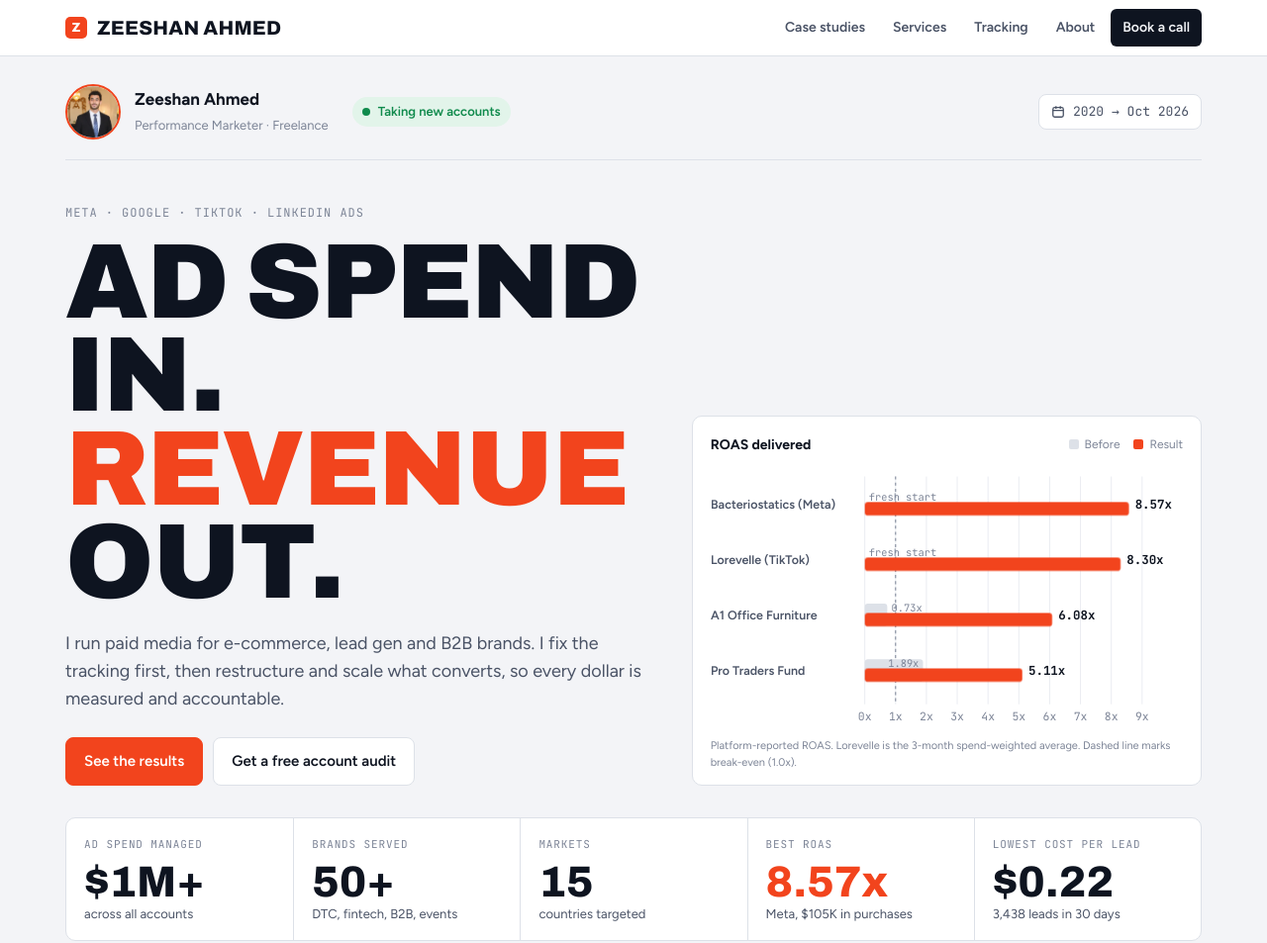
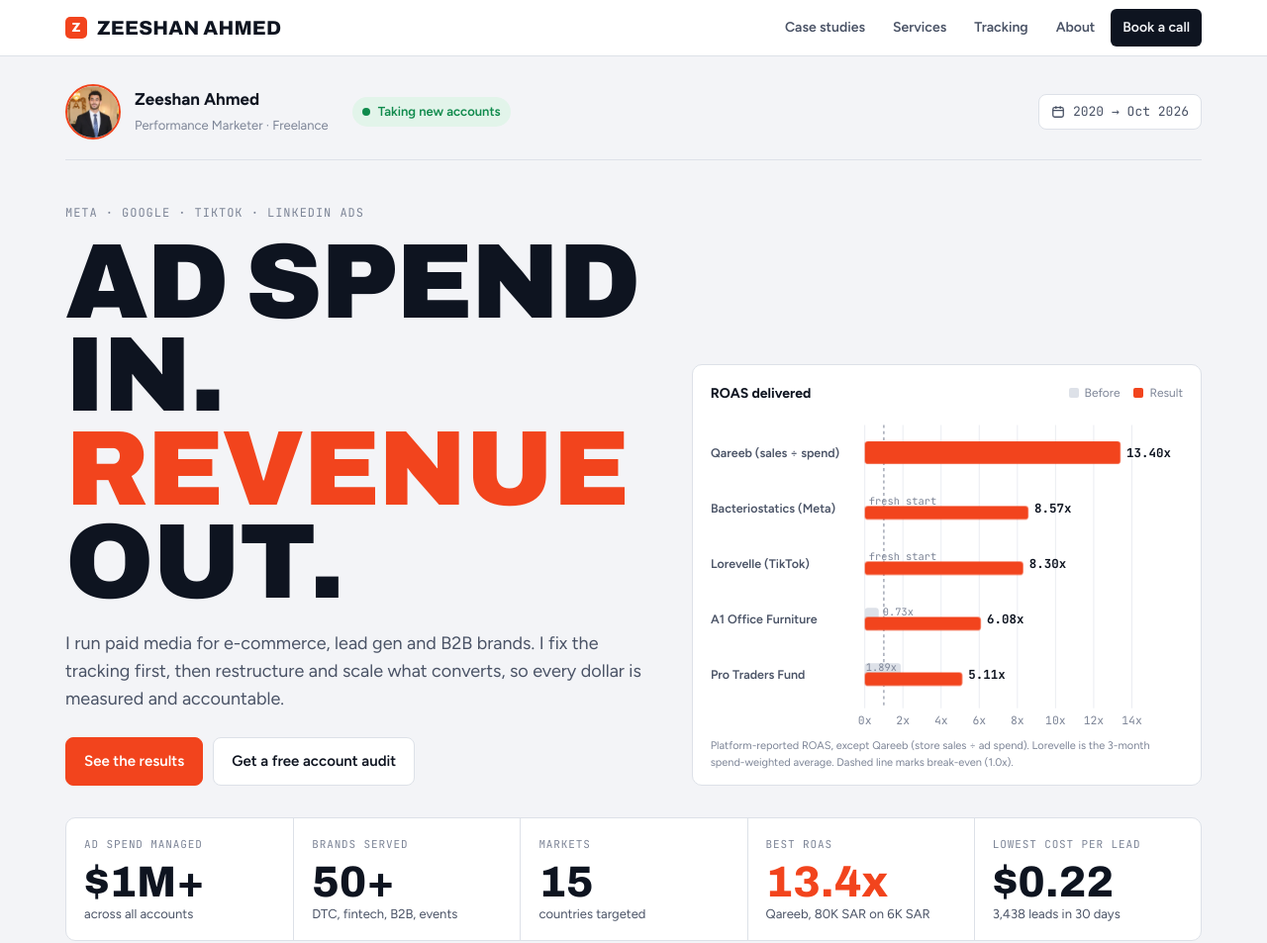
Before and after one commit to xeeshan7342/Portfolio, a plain HTML site: page index.html in a window 1280 px wide. Shown: the top 953 px of the page at 99% size. Drawn offline with Linux system fonts and the light colour scheme.

Commit message:
Add Qareeb to ROAS chart and Best ROAS

```diff
--- a/index.html
+++ b/index.html
@@ -268,8 +268,8 @@ tr.detail td{padding:0 14px 22px;background:var(--signal-wash);border-bottom:1px
           <b>ROAS delivered</b>
           <div class="legend"><span><i style="background:var(--line)"></i>Before</span><span><i style="background:var(--signal)"></i>Result</span></div>
         </div>
-        <svg id="roasChart" viewBox="0 0 460 260" role="img" aria-label="ROAS by client: Bacteriostatics 8.57x on Meta and Lorevelle 8.30x on TikTok, both from a fresh start, Pro Traders Fund from 1.89x to 5.11x, UK office furniture retailer from 0.73x to 6.08x"></svg>
-        <figcaption class="src">Platform-reported ROAS. Lorevelle is the 3-month spend-weighted average. Dashed line marks break-even (1.0x).</figcaption>
+        <svg id="roasChart" viewBox="0 0 460 310" role="img" aria-label="ROAS by client: Qareeb 13.4x (store sales over ad spend), Bacteriostatics 8.57x on Meta and Lorevelle 8.30x on TikTok, both from a fresh start, Pro Traders Fund from 1.89x to 5.11x, UK office furniture retailer from 0.73x to 6.08x"></svg>
+        <figcaption class="src">Platform-reported ROAS, except Qareeb (store sales ÷ ad spend). Lorevelle is the 3-month spend-weighted average. Dashed line marks break-even (1.0x).</figcaption>
       </figure>
     </div>
 
@@ -277,7 +277,7 @@ tr.detail td{padding:0 14px 22px;background:var(--signal-wash);border-bottom:1px
       <div class="kpi"><div class="eyebrow">Ad spend managed</div><div class="n">$1M+</div><div class="d">across all accounts</div></div>
       <div class="kpi"><div class="eyebrow">Brands served</div><div class="n">50+</div><div class="d">DTC, fintech, B2B, events</div></div>
       <div class="kpi"><div class="eyebrow">Markets</div><div class="n">15</div><div class="d">countries targeted</div></div>
-      <div class="kpi"><div class="eyebrow">Best ROAS</div><div class="n" style="color:var(--signal)">8.57x</div><div class="d">Meta, $105K in purchases</div></div>
+      <div class="kpi"><div class="eyebrow">Best ROAS</div><div class="n" style="color:var(--signal)">13.4x</div><div class="d">Qareeb, 80K SAR on 6K SAR</div></div>
       <div class="kpi"><div class="eyebrow">Lowest cost per lead</div><div class="n">$0.22</div><div class="d">3,438 leads in 30 days</div></div>
     </div>
   </div>
@@ -553,15 +553,16 @@ document.getElementById("roster").innerHTML = ROSTER.filter(n => !hidden.has(n))
   const svg = document.getElementById("roasChart");
   const pick = id => CASES.find(c => c.id === id);
   const data = [
+    {c:pick("qareeb"), label:"Qareeb (sales ÷ spend)", before:null, after:13.4},
     {c:pick("bws"), label:"Bacteriostatics (Meta)", before:null, fresh:true, after:8.57},
     {c:pick("lorevelle"), label:"Lorevelle (TikTok)", before:null, fresh:true, after:8.30},
     {c:pick("a1"), before:0.73, after:6.08},
     {c:pick("pro-traders"), before:1.89, after:5.11}
   ];
-  const L = 150, R = 420, top = 18, rowH = 54, max = 9;
+  const L = 150, R = 410, top = 18, rowH = 54, max = 14;
   const x = v => L + (v / max) * (R - L);
   let s = "";
-  for (let t = 0; t <= max; t++) {
+  for (let t = 0; t <= max; t += max > 10 ? 2 : 1) {
     s += `<line x1="${x(t)}" y1="${top-6}" x2="${x(t)}" y2="${top + rowH*data.length}" stroke="var(--line-2)" stroke-width="1"/>`;
     s += `<text x="${x(t)}" y="${top + rowH*data.length + 16}" text-anchor="middle">${t}x</text>`;
   }
```
